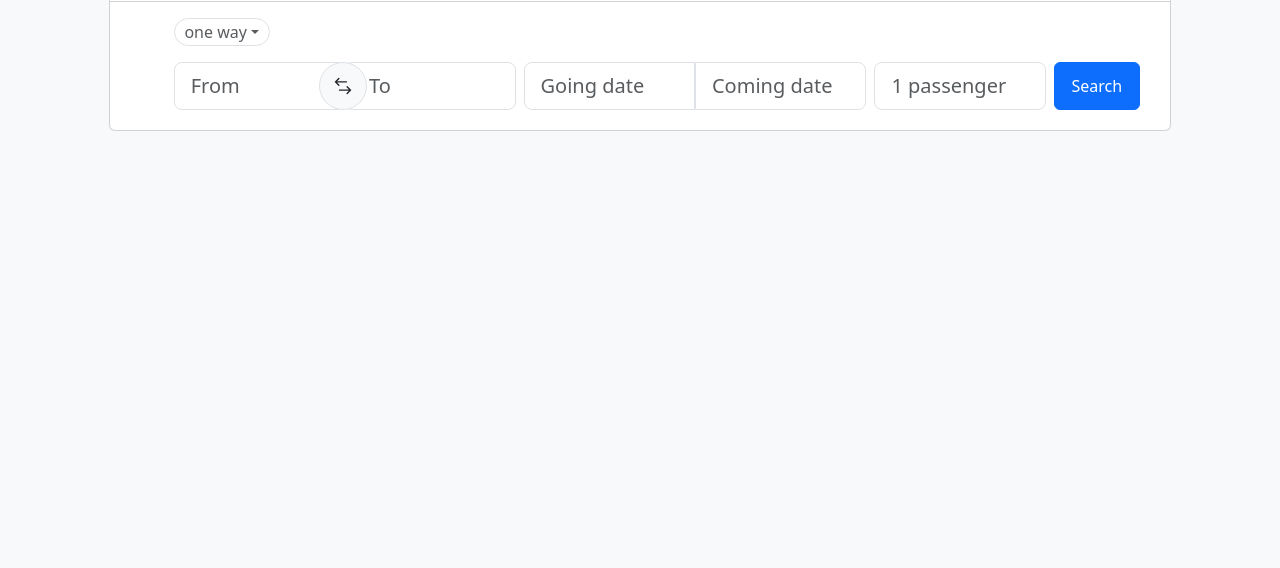
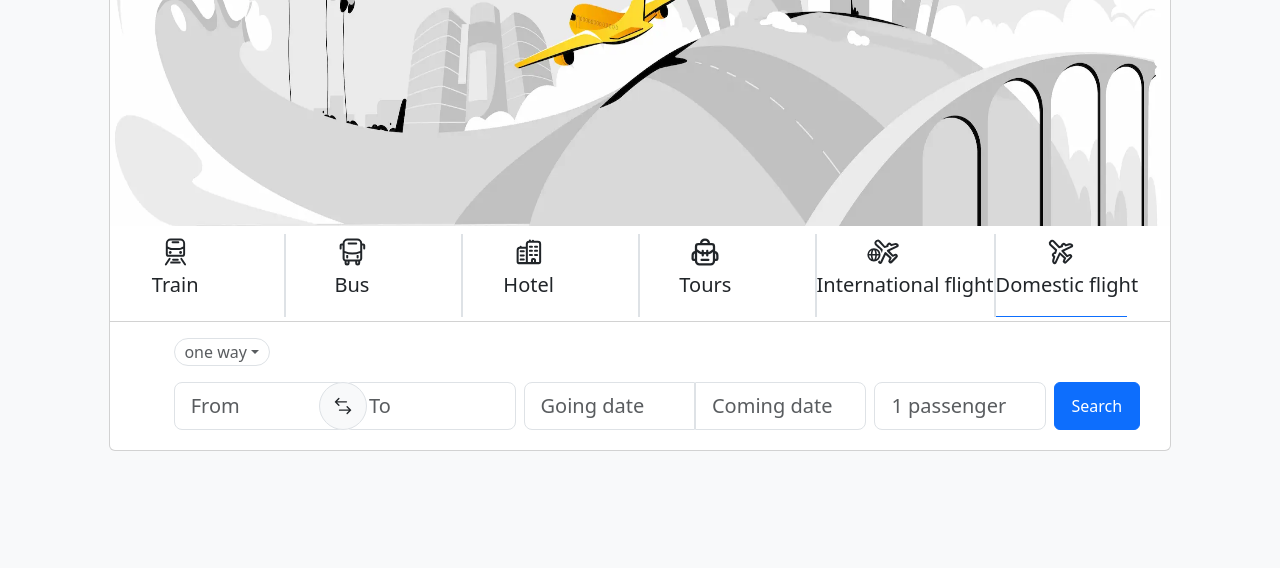
Before and after one commit to faran1385/Ticket-reservation, a website: page index.html in a window 1280 px wide. Shown: the part 232-800 px from the top of the page. Drawn offline with nearby package versions, Linux system fonts and the light colour scheme.

Commit message:
tikect bookint image

```diff
--- a/index.html
+++ b/index.html
@@ -1,5 +1,5 @@
 <!DOCTYPE html>
-<html style="overflow: clip">
+<html style="overflow-x: clip">
 <head>
     <meta charset="UTF-8">
     <meta name="viewport"
@@ -87,6 +87,7 @@
     <div class="row">
         <div class="offset-md-1 col-md-10  col-10 offset-1">
             <div class="card">
+                <img class="img-fluid card-img-top" src="images/flight1.webp" style="width: 100%; height: 20rem" />
                 <div class="card-header d-flex bg-white px-0" style="height: 6rem">
                     <ul class="nav w-100 d-flex justify-content-around align-baseline m-0">
                         <li class="nav-item col justify-content-center  d-flex text-center ">
```
Also changed, not shown: images/flight1.webp (added).
